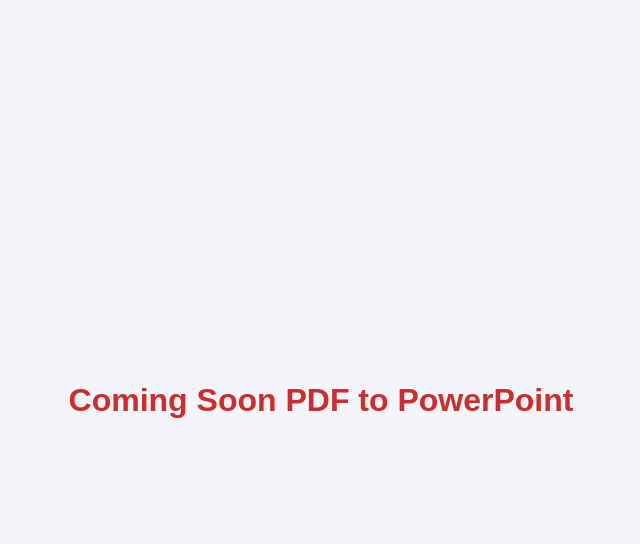
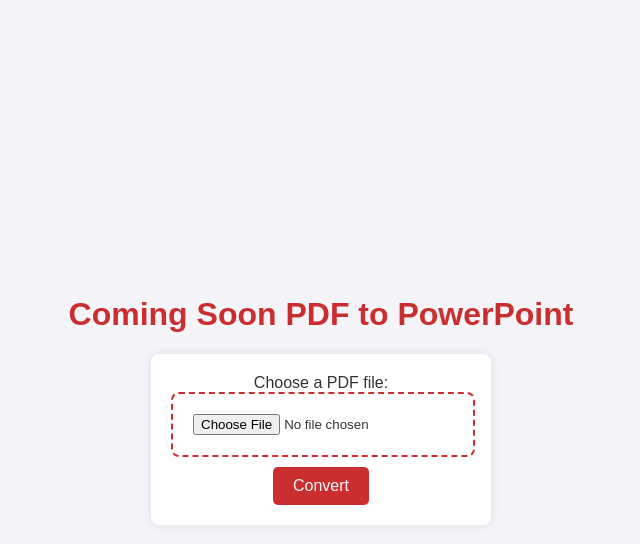
Before and after one commit to WahabAsifMemon/converter, a Flask app: page /pdf-to-ppt in a window 1280 px wide. Shown: the top 544 px of the page, without its empty margins (319-959 px from the left). Run offline with Flask 3, Linux system fonts and the light colour scheme.

Commit message:
pdf to power point

```diff
--- a/app.py
+++ b/app.py
@@ -12,7 +12,8 @@ import fitz  # PyMuPDF library for PDF to PDF/A conversion
 from docx2pdf import convert as docx2pdf_convert
 from werkzeug.utils import secure_filename
 import subprocess
-
+from pptx import Presentation
+from pptx.util import Inches
 
 app = Flask(__name__)
 UPLOAD_FOLDER = 'uploads'
@@ -232,6 +233,50 @@ def upload_pdf_to_pdfa():
 # END PDF TO PDF/A
 
 
+@app.route('/upload-pdf-to-ppt', methods=['POST'])
+def upload_pdf_to_ppt():
+    try:
+        if 'file' not in request.files:
+            logging.error('No file part in the request')
+            return jsonify({'error': 'No file part'}), 400
+
+        file = request.files['file']
+
+        if file.filename == '':
+            logging.error('No selected file')
+            return jsonify({'error': 'No selected file'}), 400
+
+        if file and allowed_file(file.filename, ALLOWED_EXTENSIONS):
+            clear_folder(UPLOAD_FOLDER)
+            clear_folder(OUTPUT_FOLDER)
+
+            file_path = os.path.join(UPLOAD_FOLDER, secure_filename(file.filename))
+            file.save(file_path)
+
+            # Convert PDF to images (one image per page)
+            images = convert_from_path(file_path, 300)  # 300 DPI for good quality
+
+            # Create a PowerPoint presentation
+            ppt_file_path = os.path.join(OUTPUT_FOLDER, f"{os.path.splitext(file.filename)[0]}.pptx")
+            prs = Presentation()
+
+            for i, image in enumerate(images):
+                slide = prs.slides.add_slide(prs.slide_layouts[5])  # Blank slide layout
+                slide.shapes.add_picture(io.BytesIO(image._repr_png_()), Inches(0), Inches(0), width=Inches(10))
+
+            prs.save(ppt_file_path)
+
+            return jsonify({'filename': f"{os.path.splitext(file.filename)[0]}.pptx"}), 200
+
+        else:
+            logging.error('Invalid file type, only PDF or PPTX files are allowed')
+            return jsonify({'error': 'Invalid file type, only PDF or PPTX files are allowed'}), 400
+
+    except Exception as e:
+        logging.error(f'Error during file upload: {e}')
+        return jsonify({'error': f'File upload failed: {str(e)}'}), 500
+
+
 
 # CONVERTING PDF TO PDF/A
 def convert_to_pdfa(input_path, output_path):
--- a/templates/pdf-to-ppt.html
+++ b/templates/pdf-to-ppt.html
@@ -73,48 +73,48 @@
 </head>
 <body>
     <h1>Coming Soon PDF to PowerPoint</h1>
-<!--    <form id="upload-form" action="#" method="post" enctype="multipart/form-data">-->
-<!--        <label for="file">Choose a PDF file:</label>-->
-<!--        <input type="file" id="file" name="file" readonly accept=".pdf">-->
-<!--        <button type="submit">Convert</button>-->
-<!--    </form>-->
+    <form id="upload-form" action="/upload-pdf-to-ppt" method="post" enctype="multipart/form-data">
+        <label for="file">Choose a PDF file:</label>
+        <input type="file" id="file" name="file" readonly accept=".pdf">
+        <button type="submit">Convert</button>
+    </form>
     <div class="progress">
         <div class="progress-bar" id="progress-bar">0%</div>
     </div>
     <button id="download-button">Download PowerPoint Document</button>
-<!--    <script>-->
-<!--        document.getElementById('upload-form').onsubmit = function(event) {-->
-<!--            event.preventDefault();-->
-<!--            var formData = new FormData(this);-->
-<!--            var xhr = new XMLHttpRequest();-->
-<!--            xhr.open('POST', '/upload-pdf-to-ppt', true);-->
+    <script>
+        document.getElementById('upload-form').onsubmit = function(event) {
+            event.preventDefault();
+            var formData = new FormData(this);
+            var xhr = new XMLHttpRequest();
+            xhr.open('POST', '/upload-pdf-to-ppt', true);
 
-<!--            xhr.upload.onprogress = function(e) {-->
-<!--                if (e.lengthComputable) {-->
-<!--                    var percentComplete = (e.loaded / e.total) * 100;-->
-<!--                    var progressBar = document.getElementById('progress-bar');-->
-<!--                    progressBar.style.width = percentComplete + '%';-->
-<!--                    progressBar.textContent = Math.round(percentComplete) + '%';-->
-<!--                    document.querySelector('.progress').style.display = 'block';-->
-<!--                }-->
-<!--            };-->
+            xhr.upload.onprogress = function(e) {
+                if (e.lengthComputable) {
+                    var percentComplete = (e.loaded / e.total) * 100;
+                    var progressBar = document.getElementById('progress-bar');
+                    progressBar.style.width = percentComplete + '%';
+                    progressBar.textContent = Math.round(percentComplete) + '%';
+                    document.querySelector('.progress').style.display = 'block';
+                }
+            };
 
-<!--            xhr.onload = function() {-->
-<!--                if (this.status == 200) {-->
-<!--                    var response = JSON.parse(this.responseText);-->
-<!--                    var downloadButton = document.getElementById('download-button');-->
-<!--                    downloadButton.style.display = 'block';-->
-<!--                    downloadButton.onclick = function() {-->
-<!--                        window.location.href = '/download?filename=' + encodeURIComponent(response.filename);-->
-<!--                        downloadButton.style.display = 'none';-->
-<!--                    };-->
-<!--                } else {-->
-<!--                    alert('Error: ' + this.statusText);-->
-<!--                }-->
-<!--            };-->
+            xhr.onload = function() {
+                if (this.status == 200) {
+                    var response = JSON.parse(this.responseText);
+                    var downloadButton = document.getElementById('download-button');
+                    downloadButton.style.display = 'block';
+                    downloadButton.onclick = function() {
+                        window.location.href = '/download?filename=' + encodeURIComponent(response.filename);
+                        downloadButton.style.display = 'none';
+                    };
+                } else {
+                    alert('Error: ' + this.statusText);
+                }
+            };
 
-<!--            xhr.send(formData);-->
-<!--        };-->
-<!--    </script>-->
+            xhr.send(formData);
+        };
+    </script>
 </body>
 </html>
```
